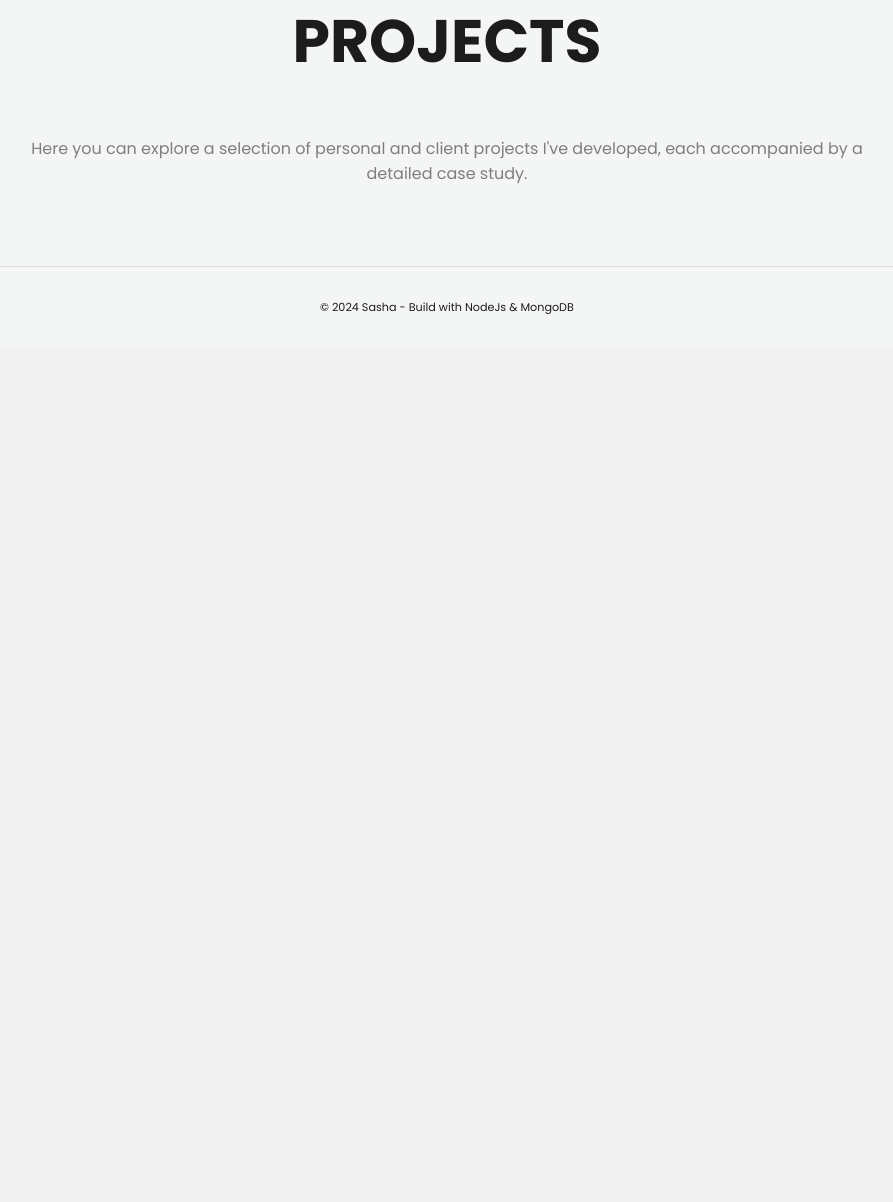
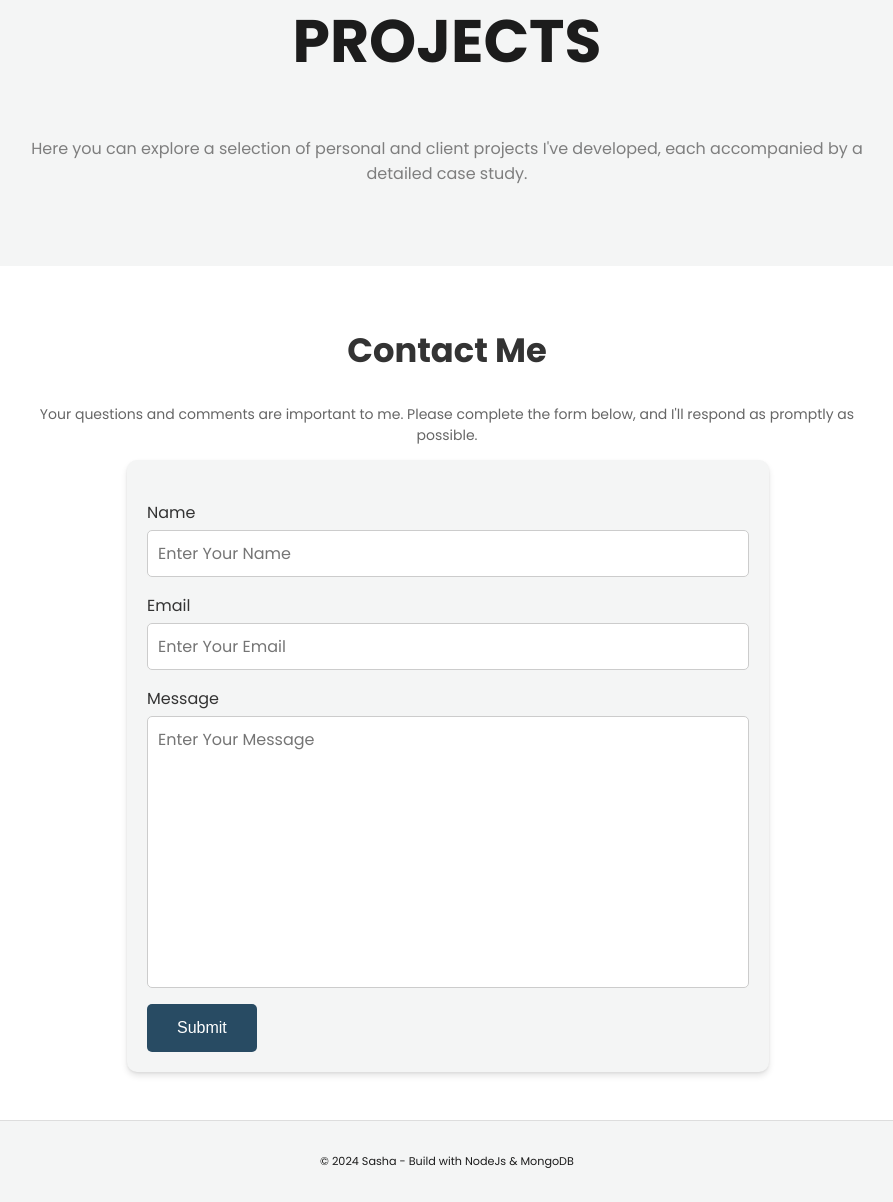
Before and after one commit to sashacode11/sashatran-page, a Node server app: page / in a window 1280 px wide. Shown: the part 1794-2996 px from the top of the page, without its empty margins (193-1086 px from the left). Before the commit the page ends 2108 px from the top, so only its background shows below. Run offline with Node 20, Linux system fonts and the light colour scheme; data that the repository does not hold is empty; some libraries are stand-ins or nearby versions.

Commit message:
fourth commit

```diff
--- a/package.json
+++ b/package.json
@@ -24,6 +24,7 @@
     "express-session": "^1.18.0",
     "jsonwebtoken": "^9.0.2",
     "method-override": "^3.0.0",
-    "mongoose": "^8.5.1"
+    "mongoose": "^8.5.1",
+    "nodemailer": "^6.9.14"
   }
 }
--- a/public/css/style.css
+++ b/public/css/style.css
@@ -62,10 +62,15 @@ textarea {
   text-decoration: none;
   margin: 4px 2px;
   cursor: pointer;
+  box-shadow: 0 5px 15px 0 rgba(0, 0, 0, 0.15);
 }
 
+.back-btn {
+  margin-top: 1.5rem;
+}
 .orange-btn {
   background-color: orange;
+  padding: 8px 16px;
 }
 .blue-btn {
   /* background-color: var(--deep-cyan); */
@@ -468,6 +473,8 @@ img {
     grid-template-columns: 1fr 5fr 1fr;
     grid-template-areas: 'left-space content right-space';
   }
+
+  .contact-content,
   .projects-content,
   .about-content,
   .home-content {
@@ -499,6 +506,17 @@ img {
     display: flex;
     justify-content: space-between;
     align-items: center;
+  }
+
+  .admin-post-controls {
+    display: flex;
+    flex-direction: row;
+  }
+
+  .contact-container {
+    left: 25%;
+    position: sticky;
+    width: 70%;
   }
 }
 
@@ -600,24 +618,121 @@ img {
   margin: 0;
 }
 
-.admin-post-controls form {
+/* .admin-post-controls form {
   display: inline-block;
-}
+} */
 
 .admin-post-controls .btn {
-  display: inline-block;
-  /* background-color: var(--black); */
-  /* color: var(--gray-light); */
+  display: flex;
+  flex-direction: column;
   color: #fff;
   border: 0;
   text-decoration: none;
   font-size: 0.8rem;
   padding: 4px 8px;
   line-height: 2;
+  text-align: center;
 }
 
 .admin-posts li {
   display: flex;
   justify-content: space-between;
   padding: 10px 0;
+  border-top: solid 1px #ddd;
+  gap: 10px;
 }
+
+.dashboard-section,
+.login-section {
+  margin: 0 1rem;
+}
+
+/* Contact */
+.contact {
+  background: #fff;
+  padding-top: 2rem;
+  padding-bottom: 3rem;
+}
+.contact-content {
+  padding: 0 20px;
+}
+
+.contact-container {
+  background-color: var(--background-color);
+  padding: 20px;
+  box-shadow: 0 4px 6px rgba(0, 0, 0, 0.1), 0 1px 3px rgba(0, 0, 0, 0.08);
+  border-radius: 10px;
+}
+
+.contact-header h2 {
+  color: #333;
+  text-align: center;
+}
+
+.contact-header p {
+  color: #666;
+  font-size: 14px;
+  text-align: center;
+  margin-top: 5px;
+}
+
+.contact-form {
+  margin-top: 20px;
+}
+
+.input-group {
+  margin-bottom: 15px;
+}
+
+.input-group label {
+  display: block;
+  color: #333;
+  margin-bottom: 5px;
+}
+
+.input-group input,
+.input-group textarea {
+  width: 100%;
+  padding: 10px;
+  border: 1px solid #ccc;
+  border-radius: 5px;
+  box-sizing: border-box; /* Includes padding and border in the element's total width and height */
+}
+
+.input-group textarea {
+  resize: none; /* Disables resizing of the textarea */
+}
+
+.submit-btn {
+  /* width: 100%; */
+  padding: 15px 30px;
+  border: none;
+  background-color: var(--deep-cyan);
+  color: white;
+  font-size: 16px;
+  cursor: pointer;
+  border-radius: 5px;
+}
+
+.submit-btn:hover {
+  background-color: orange;
+}
+
+/* Thanks */
+.thank-you-container {
+  text-align: center;
+  background: white;
+  padding: 40px;
+  border-radius: 8px;
+  box-shadow: 0 4px 8px rgba(0, 0, 0, 0.1);
+  /* width: 90%; */
+  /* max-width: 600px; */
+}
+.thank-you-container h1 {
+  color: var(--deep-cyan);
+}
+.thank-you-container p {
+  font-size: 1.1em;
+  line-height: 1.6;
+  color: #555;
+}
--- a/server/routes/main.js
+++ b/server/routes/main.js
@@ -1,6 +1,7 @@
 const express = require('express');
 const router = express.Router();
 const Post = require('../models/Post');
+const nodemailer = require('nodemailer');
 
 const adminLayout = '../views/layouts/admin';
 const authMiddleware = require('../../middleware/authMiddleware');
@@ -101,6 +102,58 @@ router.post('/search', async (req, res) => {
   }
 });
 
+// const html = `
+// <h1>Hello World</h1>
+// <p>Isn't NodeMailer useful?
+// `;
+
+const transporter = nodemailer.createTransport({
+  host: 'smtp.gmail.com',
+  port: 587,
+  secure: false,
+  auth: {
+    user: process.env.EMAIL_USER,
+    pass: process.env.EMAIL_PASS,
+  },
+});
+// async function mail() {
+//   const info = await transporter.sendMail({
+//     from: process.env.EMAIL_USER,
+//     to: process.env.EMAIL_USER,
+//     subject: 'New Message wooo!',
+//     // text: `Message from ${name} (Email: ${email}): ${message}`,
+//     html: html,
+//   });
+
+//   console.log('Message sent' + info.messageId);
+// }
+
+// mail().catch(e => console.log(e));
+
+router.post('/submit-form', async (req, res) => {
+  const { name, email, message } = req.body;
+  try {
+    const info = await transporter.sendMail({
+      from: process.env.EMAIL_USER, // Sender address
+      to: process.env.EMAIL_USER, // Your email, to receive messages
+      subject: `New Message from ${name}`,
+      html: `<p>You have received a new message from:</p>
+                 <p>Name: ${name}</p>
+                 <p>Email: ${email}</p>
+                 <p>Message: ${message}</p>`,
+    });
+    console.log('Message sent: ' + info.messageId);
+    res.redirect('/thanks');
+  } catch (error) {
+    console.log(error);
+    res.status(500).send('Failed to send message.');
+  }
+});
+
+router.get('/thanks', (req, res) => {
+  res.render('thanks');
+});
+
 // router.get('', async (req, res) => {
 //   try {
 //     const locals = {
--- a/views/admin/add-post.ejs
+++ b/views/admin/add-post.ejs
@@ -1,4 +1,4 @@
-<a href="/dashboard">&larr; Back</a>
+<a href="/dashboard" class="btn back-btn">&larr; Back</a>
 <div class="admin-title">
   <h2>Add New Project</h2>
 </div>
@@ -14,7 +14,7 @@
   <input type="text" placeholder="Post Summary" name="summary" />
 
   <label for="body"><b>Content</b></label>
-  <textarea name="body" cols="50" rows="7"></textarea>
+  <textarea id="summernote" name="body" cols="50" rows="7"></textarea>
 
   <label for="tools"><b>Tools Used</b></label>
   <textarea name="tools"></textarea>
--- a/views/admin/edit-post.ejs
+++ b/views/admin/edit-post.ejs
@@ -1,6 +1,6 @@
 <!-- <input type="text" value="Back"> -->
 
-<a href="/dashboard" class="btn blue-btn">&larr; Back</a>
+<a href="/dashboard" class="btn back-btn">&larr; Back</a>
 <div class="admin-title">
   <h2>View/ Edit Project</h2>
 
@@ -54,7 +54,7 @@
     value="<%= data.projectUrl %>"
   />
 
-  <input type="submit" value="Update" class="btn blue-btn" />
+  <input type="submit" value="Update" class="btn" />
 </form>
 
 <!-- summernote rich text -->
--- a/views/admin/login.ejs
+++ b/views/admin/login.ejs
@@ -1,3 +1,4 @@
+<div class="login-section">
   <h3>Sign in</h3>
 
   <form action="/login" method="POST">
@@ -21,3 +22,4 @@
 
   <input type="submit" value="Register" class="btn" />
 </form> -->
+</div>
--- /dev/null
+++ b/views/contact.ejs
@@ -0,0 +1,45 @@
+<div class="contact-header">
+  <h2>Contact Me</h2>
+  <p>
+    Your questions and comments are important to me. Please complete the form
+    below, and I'll respond as promptly as possible.
+  </p>
+</div>
+<div class="contact-container">
+  <form action="/submit-form" method="POST" class="contact-form">
+    <!-- <input type="hidden" name="_subject" value="New message wooo!" /> -->
+    <div class="input-group">
+      <label for="name">Name</label>
+      <input
+        type="text"
+        id="name"
+        name="name"
+        placeholder="Enter Your Name"
+        required
+      />
+    </div>
+    <div class="input-group">
+      <label for="email">Email</label>
+      <input
+        type="email"
+        id="email"
+        name="email"
+        placeholder="Enter Your Email"
+        required
+      />
+    </div>
+    <!-- <input type="hidden" name="_next" value="http://localhost:5000/thanks" /> -->
+    <div class="input-group">
+      <label for="message">Message</label>
+      <textarea
+        id="message"
+        name="message"
+        placeholder="Enter Your Message"
+        cols="50"
+        rows="10"
+        required
+      ></textarea>
+    </div>
+    <button type="submit" class="submit-btn">Submit</button>
+  </form>
+</div>
--- a/views/index.ejs
+++ b/views/index.ejs
@@ -21,3 +21,7 @@
 <section id="projects" class="articles grid-columns">
   <div class="projects-content"><%- include('projects') %></div>
 </section>
+
+<section class="contact grid-columns" id="contact">
+  <div class="contact-content"><%- include('contact') %></div>
+</section>
--- a/views/partials/header.ejs
+++ b/views/partials/header.ejs
@@ -39,7 +39,7 @@
         <a href="#projects" class="nav-link">Projects</a>
       </li>
       <li>
-        <a href="/contact" class="nav-link">Contact</a>
+        <a href="/#contact" class="nav-link">Contact</a>
       </li>
     </ul>
   </nav>
--- a/views/post.ejs
+++ b/views/post.ejs
@@ -39,7 +39,9 @@
         >
           PROJECT LINK
         </button>
-        <button class="go-back" onclick="location.href='/'">GO BACK</button>
+        <button class="go-back" onclick="location.href='/dashboard'">
+          GO BACK
+        </button>
       </div>
     </section>
   </div>
--- /dev/null
+++ b/views/thanks.ejs
@@ -0,0 +1,4 @@
+<div class="thank-you-container">
+  <h1>Thank You!</h1>
+  <p>Your message has been sent successfully. We will contact you soon.</p>
+</div>
```
Also changed, not shown: public/js/script.js (+26 -15 lines), views/admin/dashboard.ejs (+6 -1 lines), views/partials/header_admin.ejs (+12 -3 lines), 1 other file. Lines whose indentation alone changed are shown as unchanged.
